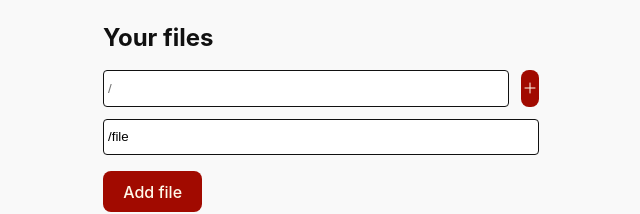
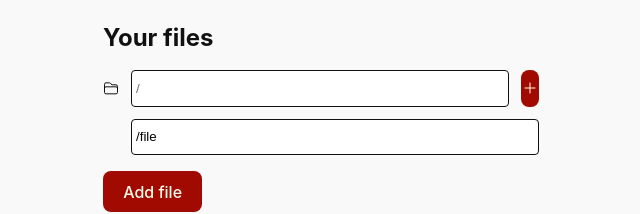
Before and after one commit to strlns/gitignore-patterns, a React (Vite) app: page / in a window 1280 px wide. Both pictures are taken after a click on the button 849 px from the left and 312 px from the top of the page. Shown: the part 224-438 px from the top of the page, without its empty margins (319-959 px from the left). Built offline with nearby package versions, Linux system fonts and the light colour scheme.

Commit message:
Indent directories, add icons

```diff
--- a/src/components/Containers/SpacedList.tsx
+++ b/src/components/Containers/SpacedList.tsx
@@ -9,20 +9,24 @@ export const DIRECTIONS = {
 
 type Direction = typeof DIRECTIONS[keyof typeof DIRECTIONS];
 
+type SpacedListProps = {
+  children?: ReactNode;
+  direction?: Direction;
+  isFlex?: boolean;
+} & React.HTMLAttributes<HTMLDivElement>;
+
 const SpacedList = ({
   children = <></>,
   direction = DIRECTIONS.Vertical,
   isFlex = false,
-}: {
-  children?: ReactNode;
-  direction?: Direction;
-  isFlex?: boolean;
-}) => (
+  ...attributes
+}: SpacedListProps) => (
   <div
     className={clsx(
       classNames.spacedList,
       classNamePartsFromProps(direction, isFlex)
     )}
+    {...attributes}
   >
     {children}
   </div>
--- a/src/components/VFileSystemNode.tsx
+++ b/src/components/VFileSystemNode.tsx
@@ -4,7 +4,7 @@ import TextInput from "./Atoms/TextInput";
 import SpacedList, { DIRECTIONS } from "./Containers/SpacedList";
 import iconClassNames from "../styles/Icon.module.css";
 import utilityClassNames from "../styles/Utilities.module.css";
-import { Action } from "../data/AppStateReducer";
+import { Action, MAX_VFS_DEPTH } from "../data/AppStateReducer";
 import { IVirtualFileSystemNode } from "../types/IVirtualFileSystemNode";
 
 type VFileSystemNodeProps = {
@@ -23,10 +23,30 @@ const VFileSystemNode = ({
   onChange,
   dispatch,
 }: VFileSystemNodeProps) => {
-  console.log(path, isDir, readOnly);
-
   return (
-    <SpacedList direction={DIRECTIONS.Horizontal} isFlex={true}>
+    <SpacedList
+      direction={DIRECTIONS.Horizontal}
+      isFlex={true}
+      style={getInlineStyleSpacingFromTreeLevel(path)}
+    >
+      {isDir ? (
+        <svg
+          xmlns="http://www.w3.org/2000/svg"
+          fill="none"
+          viewBox="0 0 24 24"
+          strokeWidth={1.5}
+          stroke="currentColor"
+          className={iconClassNames.icon}
+        >
+          <path
+            strokeLinecap="round"
+            strokeLinejoin="round"
+            d="M2.25 12.75V12A2.25 2.25 0 014.5 9.75h15A2.25 2.25 0 0121.75 12v.75m-8.69-6.44l-2.12-2.12a1.5 1.5 0 00-1.061-.44H4.5A2.25 2.25 0 002.25 6v12a2.25 2.25 0 002.25 2.25h15A2.25 2.25 0 0021.75 18V9a2.25 2.25 0 00-2.25-2.25h-5.379a1.5 1.5 0 01-1.06-.44z"
+          />
+        </svg>
+      ) : (
+        <span className={iconClassNames.icon}></span>
+      )}
       <TextInput
         value={path}
         onChange={onChange}
@@ -65,4 +85,16 @@ const VFileSystemNode = ({
   );
 };
 
+const getInlineStyleSpacingFromTreeLevel = (
+  path: string
+): React.CSSProperties => {
+  const slashMatches = path.match(/\//g);
+  const level = Math.floor(
+    Math.max(0, Math.min(slashMatches?.length ?? 0, MAX_VFS_DEPTH))
+  );
+  return {
+    marginLeft: `${(level - 1) * 2}rem`,
+  };
+};
+
 export default VFileSystemNode;
```
